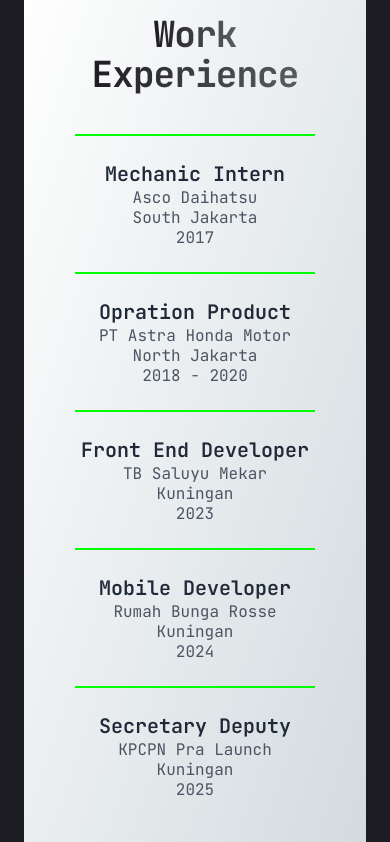
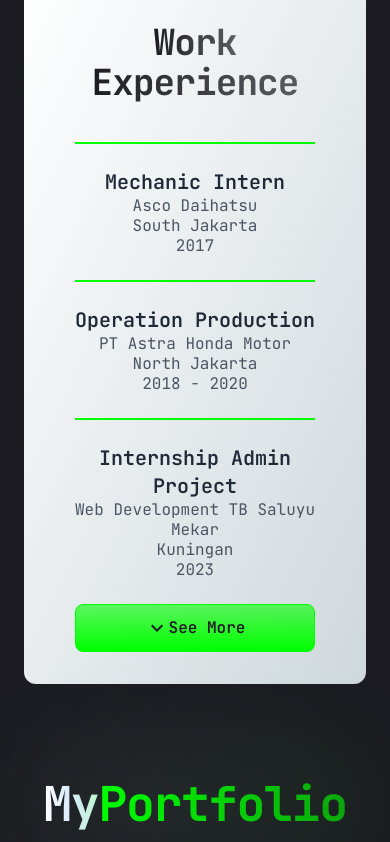
Before and after one commit to sukuna41/portfolio1, a Next.js app: page / in a window 390 px wide. Shown: the part 1784-2626 px from the top of the page. Built offline with nearby package versions, Linux system fonts and the light colour scheme.

Commit message:
responsive page about for experience

```diff
--- a/app/about/Experience.jsx
+++ b/app/about/Experience.jsx
@@ -1,26 +1,54 @@
-import React from "react";
+import React, { useState } from "react";
+import { Button } from "@/components/ui/button";
 import { experienceData } from "./ExperienceData";
+import { ExpandMore, ExpandLess } from "@mui/icons-material"; // Import icons
 
 const Experience = () => {
+  const [showAll, setShowAll] = useState(false);
+
+  // Tentukan berapa banyak item yang ditampilkan
+  const displayedExperiences = showAll
+    ? experienceData
+    : experienceData.slice(0, 3);
+
   return (
-    <div className="relative h-screen w-full p-2 bg-transparent">
-      <div className="space-y-6 w-60  mx-auto lg:mx-0">
-        {experienceData.map((exp) => (
+    <div className="relative w-full p-2 bg-transparent">
+      <div className="space-y-6 w-60 mx-auto lg:mx-0">
+        {displayedExperiences.map((exp) => (
           <div
             key={exp.id}
-            className={`pt-6 lg:pt-0  border-t-2 ml-0 lg:ml-2 lg:border-l-4 lg:border-t-0 leading-5 ${exp.color} lg:pl-4 text-center lg:text-left`}
+            className={`pt-6 lg:pt-0 border-t-2 ml-0 lg:ml-2 lg:border-l-4 lg:border-t-0 leading-5 ${exp.color} lg:pl-4 text-center lg:text-left`}
           >
             <h2 className="text-xl font-semibold text-gray-800">{exp.title}</h2>
             <p className="text-gray-600">{exp.company}</p>
             <p className="text-gray-600">{exp.place}</p>
             <p className="text-gray-600">{exp.period}</p>
-            {/* <ul className="mt-2 list-disc list-inside text-gray-700">
-              {exp.responsibilities.map((item, index) => (
-                <li key={index}>{item}</li>
-              ))}
-            </ul> */}
           </div>
         ))}
+
+        {/* Tombol See More/Less untuk mobile saja */}
+        {experienceData.length > 3 && (
+          <div className="lg:hidden flex justify-center mt-6">
+            <Button
+              onClick={() => setShowAll(!showAll)}
+              variant="outline"
+              size="sm"
+              className="relative h-12 w-full rounded-lg flex items-center bg-gradient-to-t border border-accent from-accent to-accent/60 hover:bg-accent text-primary hover:scale-x-105 hover:border-accent transition-all duration-300"
+            >
+              {showAll ? (
+                <>
+                  <ExpandLess />
+                  Less
+                </>
+              ) : (
+                <>
+                  <ExpandMore />
+                  See More
+                </>
+              )}
+            </Button>
+          </div>
+        )}
       </div>
     </div>
   );
--- a/app/about/ExperienceData.js
+++ b/app/about/ExperienceData.js
@@ -12,7 +12,7 @@ export const experienceData = [
   },
   {
     id: 2,
-    title: "Opration Product",
+    title: "Operation Production",
     company: "PT Astra Honda Motor",
     place: "North Jakarta",
     period: "2018 - 2020",
@@ -21,8 +21,8 @@ export const experienceData = [
   },
   {
     id: 3,
-    title: "Front End Developer",
-    company: "TB Saluyu Mekar",
+    title: "Internship Admin Project",
+    company: "Web Development TB Saluyu Mekar",
     place: "Kuningan",
     period: "2023",
     color: "border-accent",
@@ -30,15 +30,33 @@ export const experienceData = [
   },
   {
     id: 4,
-    title: "Mobile Developer",
-    company: "Rumah Bunga Rosse",
+    title: "Freelance Admin Marketing",
+    company: "HD Group",
+    place: "Kuningan",
+    period: "2023",
+    color: "border-accent",
+    //  responsibilities: [""],
+  },
+  {
+    id: 5,
+    title: "Testnet Participan",
+    company: "Crypto Community",
     place: "Kuningan",
     period: "2024",
     color: "border-accent",
     //  responsibilities: [""],
   },
   {
-    id: 5,
+    id: 6,
+    title: "Lightnode Operator",
+    company: "Crypto Community",
+    place: "Kuningan",
+    period: "2024",
+    color: "border-accent",
+    //  responsibilities: [""],
+  },
+  {
+    id: 7,
     title: "Secretary Deputy",
     company: "KPCPN Pra Launch",
     place: "Kuningan",
--- a/app/home/home.jsx
+++ b/app/home/home.jsx
@@ -63,8 +63,8 @@ const Home = () => {
               <div className="w-full xl:w-1/2 relative group/button flex items-center flex-wrap xl:justify-start sm:justify-between">
                 <div className="absolute -inset-0.5 bg-gradient-to-tr from-accent to-accent-baja blur-xl opacity-5"></div>
                 <Social
-                  containerStyle="flex sm:gap-2 gap-3 justify-between w-full sm:justify-center sm:w-auto items-center h-12"
-                  iconStyle="relative w-14 h-14 rounded-lg flex justify-center items-center bg-gradient-to-b from-accent to-accent/60 hover:bg-accent text-primary hover:text-primary border border-accent/30 hover:border-primary/50 transition-all duration-300"
+                  containerStyle="flex sm:gap-2 gap-3 justify-between w-full sm:justify-center sm:w-auto items-center h-14"
+                  iconStyle="relative w-20 sm:h-14 h-14 rounded-lg flex justify-center items-center bg-gradient-to-b from-accent to-accent/60 hover:bg-accent text-primary hover:text-primary border border-accent/30 hover:border-primary/50 transition-all duration-300"
                 />
               </div>
             </div>
--- a/next.config.js
+++ b/next.config.js
@@ -5,8 +5,9 @@ const nextConfig = {
   images: {
     unoptimized: true,
   },
-  basePath: "/portfolio1",
-  assetPrefix: "/portfolio1/",
+
+  basePath: process.env.NODE_ENV === "production" ? "/portfolio1" : "",
+  assetPrefix: process.env.NODE_ENV === "production" ? "/portfolio1/" : "",
   skipTrailingSlashRedirect: true,
 };
 
```
